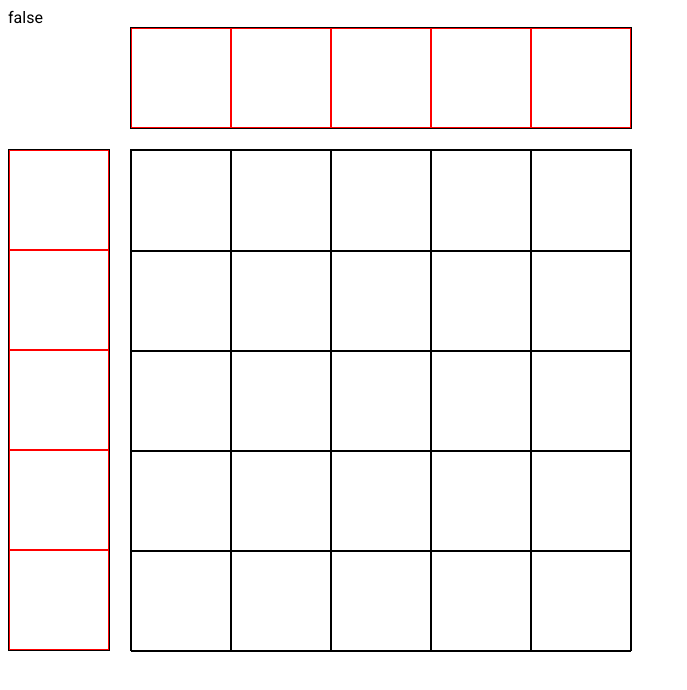
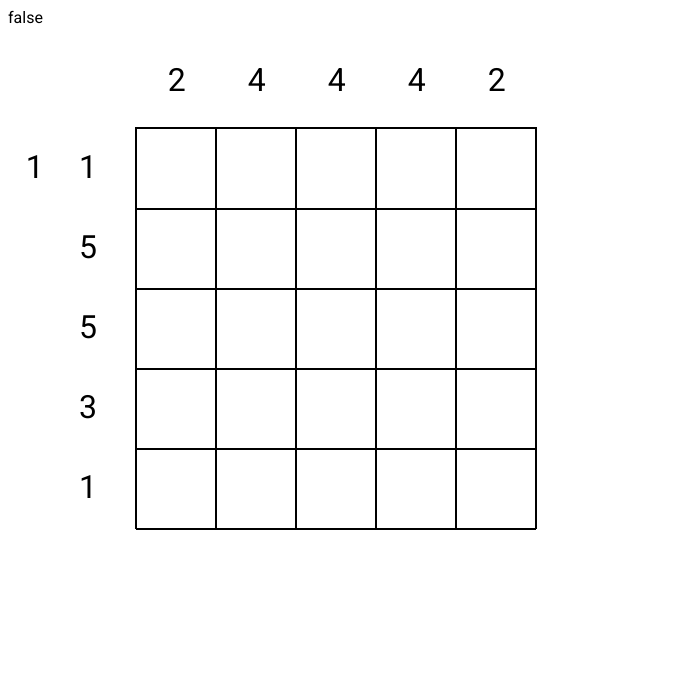
Before and after one commit to BrnCalisario/nonodaily, an Angular app: page / in a window 1280 px wide. Shown: the top 690 px of the page, without its empty margins (0-687 px from the left). Built offline with nearby package versions, Linux system fonts and the light colour scheme.

Commit message:
feature: layout 1.0

```diff
--- a/src/app/app.component.html
+++ b/src/app/app.component.html
@@ -2,16 +2,24 @@
 
 <div id="game">
   <div class="top-hint">
-    @for (row of this.buildHints(this.WIDTH); track $index) {
-    <div class="hint-row"></div>
+    @for (row of heart.topHints; track $index) {
+    <div class="hint-row">
+      @for (hint of row; track $index) {
+      <div class="hint">{{ hint }}</div>
+      }
+    </div>
     }
   </div>
 
   <div class="wrap">
     <div class="left-hint">
 
-      @for (row of this.buildHints(this.HEIGHT); track $index) {
-      <div class="hint-row"></div>
+      @for (row of heart.leftHints; track $index) {
+      <div class="hint-row">
+        @for(hint of row; track $index) {
+        <div class="hint">{{ hint }}</div>
+        }
+      </div>
       }
 
     </div>
--- a/src/app/app.component.scss
+++ b/src/app/app.component.scss
@@ -26,14 +26,12 @@
 
 .left-hint,
 .top-hint {
-  border: 1px solid black;
   display: flex;
 }
 
 .hint-row {
   display: flex;
   justify-content: flex-end;
-  border: 1px solid red;
 }
 
 .left-hint {
@@ -41,32 +39,39 @@
   display: grid;
 
   grid-template-rows: repeat(var(--rows), var(--cell-size));
-  width: var(--cell-size);
+  min-width: var(--cell-size);
 
-  // .hint-row {
-  //   height: var(--cell-size);
-  // }
-
-  // .hint {
-  //   width: var(--cell-size);
-  // }
+  .hint {
+    width: calc(var(--cell-size) / 1.5);
+  }
 }
 
 .top-hint {
   display: grid;
 
   width: calc(var(--cell-size) * var(--columns));
-  height: var(--cell-size);
+  min-height: var(--cell-size);
 
   grid-template-columns: repeat(var(--columns), var(--cell-size));
 
   .hint-row {
     flex-direction: column;
   }
+
+  .hint {
+    height: calc((var(--cell-size) / 1.5));
+  }
 }
 
 .hint {
-  border: 1px solid blue;
+
+  // outline: 1px solid blue;
+
+  display: flex;
+  align-items: center;
+  justify-content: center;
+
+  font-size: 2rem;
 }
 
 .wrap {
--- a/src/app/app.component.ts
+++ b/src/app/app.component.ts
@@ -4,6 +4,7 @@ import { RouterOutlet } from '@angular/router';
 import { concatMap, debounce, debounceTime, filter, fromEvent, map, merge, mergeMap, of, switchMap, takeUntil, tap } from 'rxjs';
 import { CellComponent } from './components/cell/cell.component';
 import { Cell } from './models/cell.model';
+import { heart } from './data/heart';
 
 @Component({
   selector: 'app-root',
@@ -14,10 +15,13 @@ import { Cell } from './models/cell.model';
 })
 export class AppComponent implements AfterViewInit {
 
+  public heart = heart;
+
   public readonly WIDTH = 5;
   public readonly HEIGHT = 5;
 
-  public readonly GRID_BOX = 500;
+  public readonly GRID_BOX = 400;
+
 
   holding = signal(false);
 
@@ -87,9 +91,12 @@ export class AppComponent implements AfterViewInit {
 
   }
 
-  public buildHints(size: number): number[] {
-    return Array.from(Array(size)).map(() => {
-      return 0;
+  public buildHints(size: number): number[][] {
+    return Array.from(Array(5)).map((_, i) => {
+
+      const foo = Array.from(Array(i + 1)).map(() => size - i)
+
+      return foo;
     })
   }
 
@@ -97,7 +104,5 @@ export class AppComponent implements AfterViewInit {
     return Array.from(Array(this.WIDTH * this.HEIGHT)).map(() => {
       return { state: "empty" }
     });
-  }
-
-
+  };
 }
--- /dev/null
+++ b/src/app/data/heart.ts
@@ -0,0 +1,18 @@
+export const heart = {
+  rows: 5,
+  columns: 5,
+  topHints: [
+    [2],
+    [4],
+    [4],
+    [4],
+    [2],
+  ],
+  leftHints: [
+    [1, 1],
+    [5],
+    [5],
+    [3],
+    [1]
+  ],
+};
```
